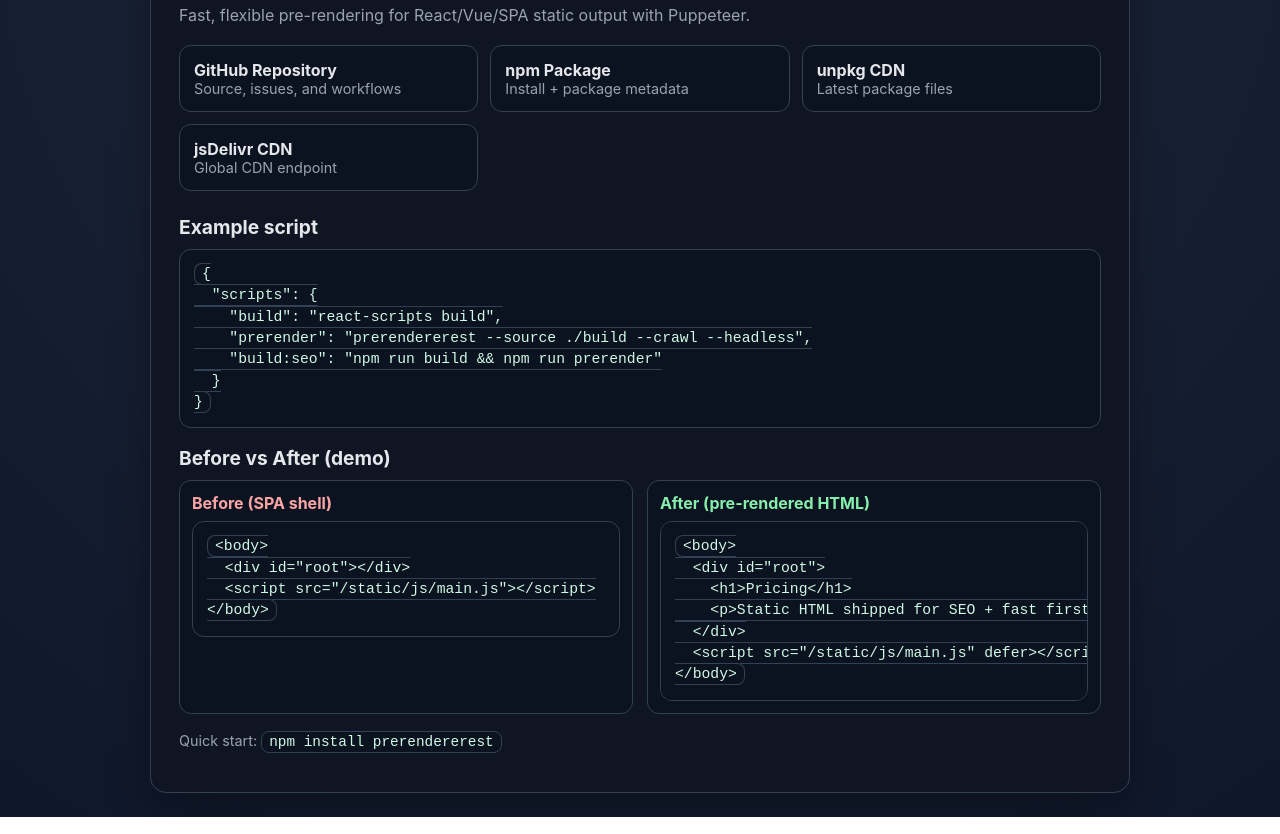
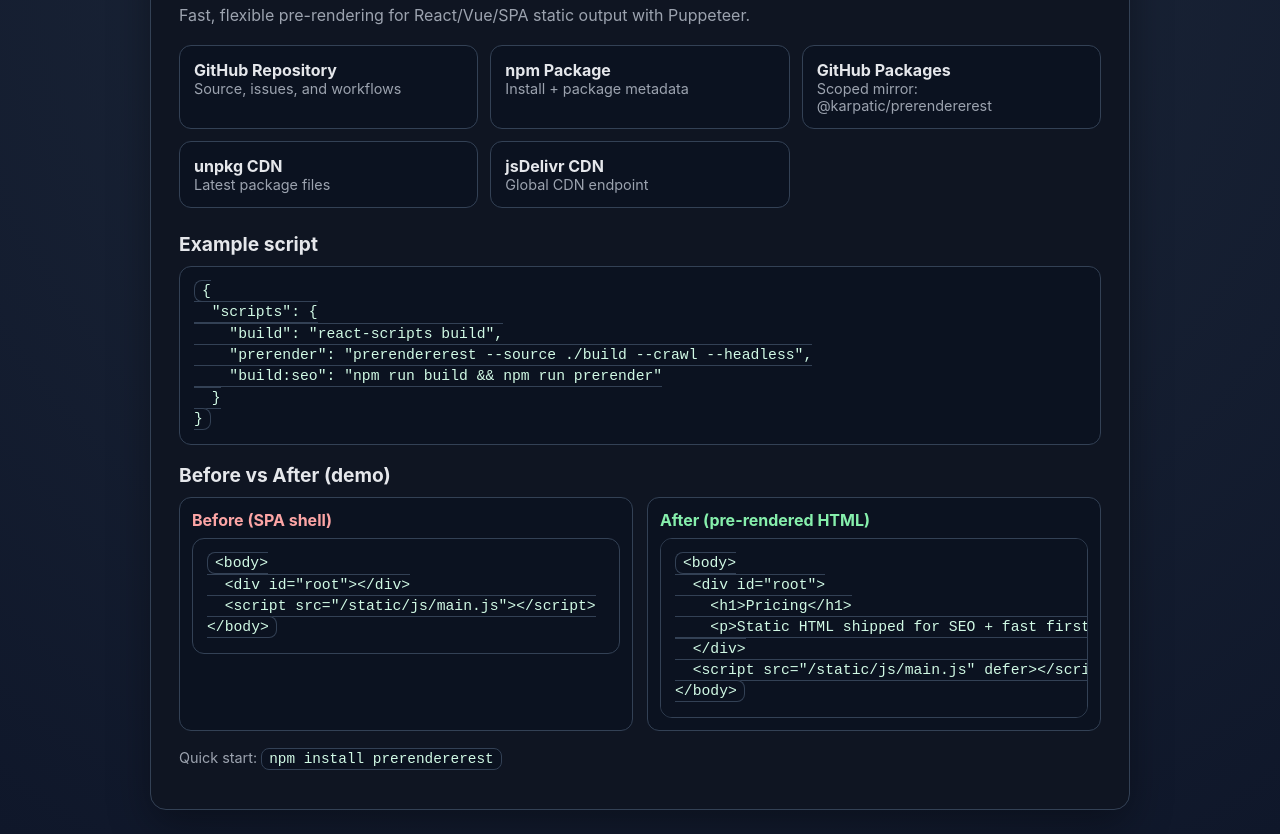
Before and after one commit to karpatic/prerendererest, a website: page index.html in a window 1280 px wide. Shown: the part 102-936 px from the top of the page. Drawn offline with Linux system fonts and the light colour scheme.

Commit message:
Switch to local-first release flow and remove GitHub workflows

```diff
--- a/index.html
+++ b/index.html
@@ -139,6 +139,10 @@
           <strong>npm Package</strong>
           <div class="small">Install + package metadata</div>
         </a>
+        <a class="tile" href="https://github.com/users/karpatic/packages?repo_name=prerendererest" target="_blank" rel="noreferrer">
+          <strong>GitHub Packages</strong>
+          <div class="small">Scoped mirror: @karpatic/prerendererest</div>
+        </a>
         <a class="tile" href="https://unpkg.com/prerendererest/" target="_blank" rel="noreferrer">
           <strong>unpkg CDN</strong>
           <div class="small">Latest package files</div>
```
Also changed, not shown: package.json (+5 -6 lines), .github/dependabot.yml (deleted), .github/workflows/ci.yml (deleted), .github/workflows/npm-publish.yml (deleted), .github/workflows/pages.yml (deleted), README.md, 2 other files.
